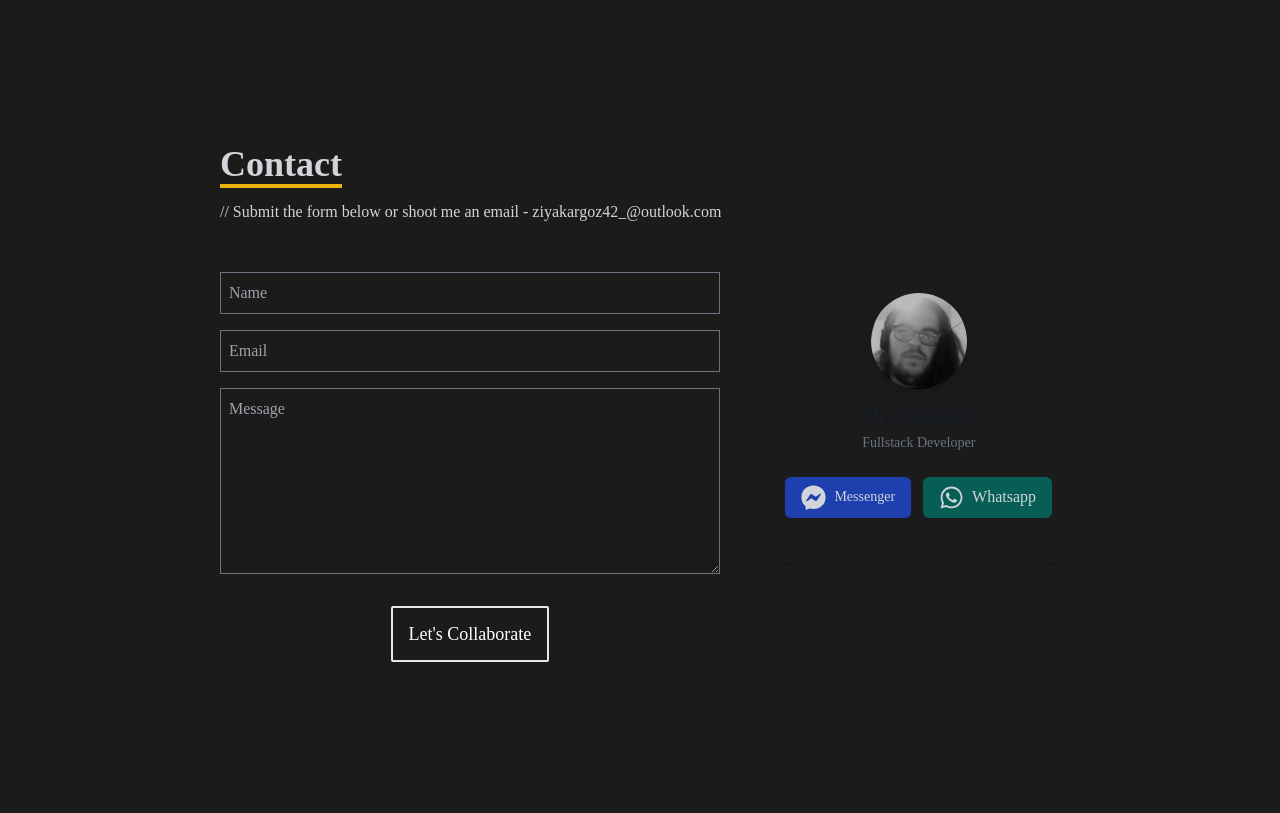
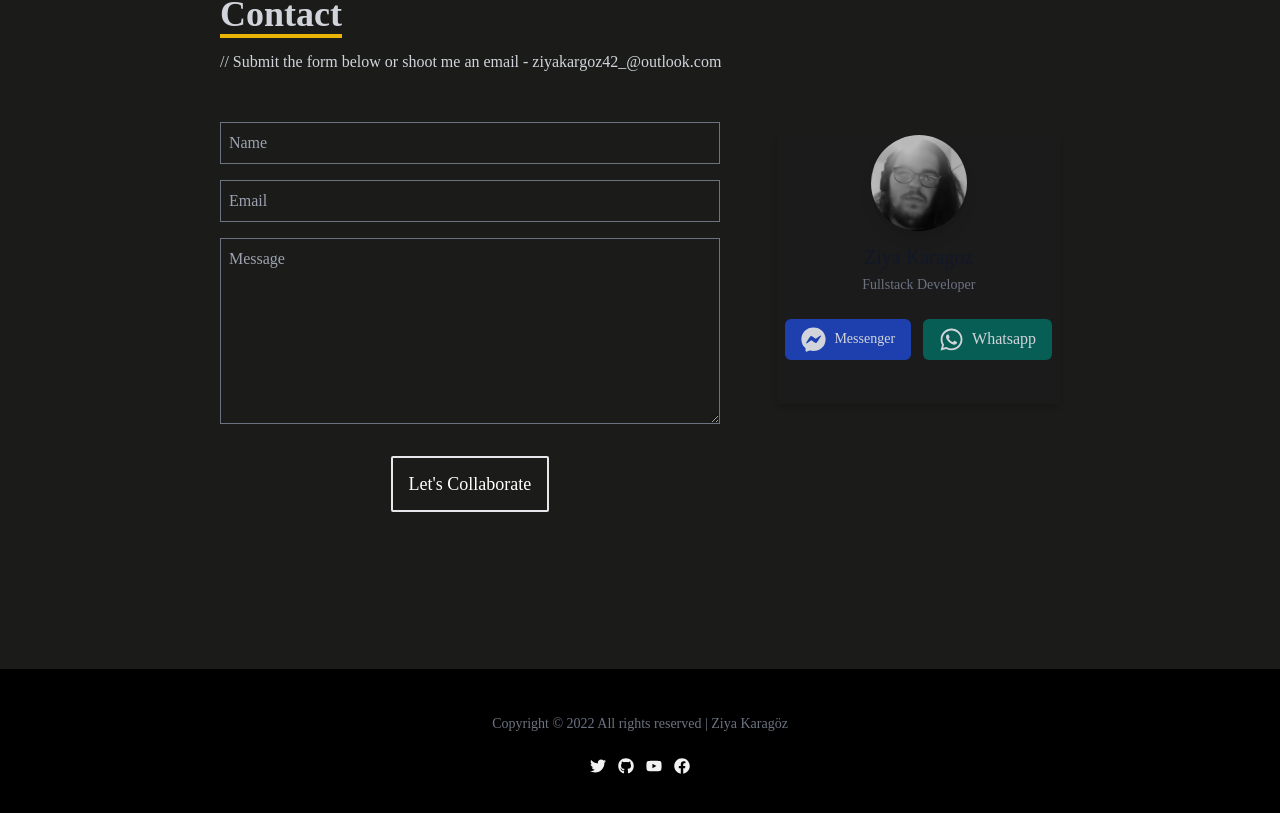
Before and after one commit to ziya-karagoz/my-portfolio, a React (Create React App) app: page / in a window 1280 px wide. Shown: the part 3981-4794 px from the top of the page. Built offline with nearby package versions, Linux system fonts and the light colour scheme.

Commit message:
minor changes

```diff
--- a/package.json
+++ b/package.json
@@ -10,6 +10,7 @@
     "react": "^18.1.0",
     "react-dom": "^18.1.0",
     "react-icons": "^4.3.1",
+    "react-router-dom": "^6.3.0",
     "react-scripts": "5.0.1",
     "react-scroll": "^1.8.7",
     "web-vitals": "^2.1.4"
--- a/src/App.js
+++ b/src/App.js
@@ -1,10 +1,13 @@
 import About from "./components/About";
 import Contact from "./components/Contact";
+import Footer from "./components/Footer";
 import Home from "./components/Home";
 import Navbar from "./components/Navbar";
 import Services from "./components/Services";
 import Skills from "./components/Skills";
 import Work from "./components/Work";
+
+import { Link } from "react-router-dom";
 
 function App() {
   document.title = "Ziya Karagoz";
@@ -17,6 +20,7 @@ function App() {
       <Services />
       <Work />
       <Contact />
+      <Footer />
     </div>
   );
 }
--- a/src/components/About.jsx
+++ b/src/components/About.jsx
@@ -4,7 +4,7 @@ const About = () => {
   return (
     <div
       name='about'
-      className='w-full  md:h-screen h-fit bg-[#1b1b1a] text-gray-300'
+      className='w-full  md:h-screen h-screen bg-[#1b1b1a] text-gray-300'
     >
       <div className='flex flex-col justify-center items-center w-full h-full'>
         <div className='max-w-[1200px] w-full grid grid-cols-2 gap-8'>
--- a/src/components/Contact.jsx
+++ b/src/components/Contact.jsx
@@ -66,7 +66,6 @@ const Contact = () => {
         <div className='hidden md:flex'>
           <div class='max-w-2xl w-full mx-auto'>
             <div class='max-w-sm bg-[#1b1b1c] rounded-sm  shadow-md  '>
-              <div class='flex justify-end px-4 pt-4'></div>
               <div class='flex flex-col items-center pb-10'>
                 <img
                   class='mb-3 w-24 h-24 rounded-full shadow-lg'
--- /dev/null
+++ b/src/components/Footer.jsx
@@ -0,0 +1,30 @@
+import React from "react";
+import { FaTwitter, FaGithub, FaYoutube, FaFacebook } from "react-icons/fa";
+
+const Footer = () => {
+  return (
+    <div className='flex flex-col w-full h-[150px] justify-center items-center bg-black text-gray-600'>
+      <span class='text-sm text-gray-500 '>
+        Copyright © 2022 All rights reserved | Ziya Karagöz
+      </span>
+      <div className='flex  flex-row w-full justify-center items-center space-x-3 lg:mt-6 text-[#f2f2f2]'>
+        <a href='https://twitter.com/ziya_bireyi'>
+          <FaTwitter />
+        </a>
+        <a href='https://github.com/ziya-karagoz'>
+          <FaGithub />
+        </a>
+        <a href='https://www.youtube.com/channel/UC5_UBaM2FTDMvfAE5aPVvJA'>
+          <FaYoutube />
+        </a>
+        <a href='https://www.facebook.com/profile.php?id=100081018633542'>
+          <FaFacebook />
+        </a>
+      </div>
+    </div>
+  );
+};
+
+export default Footer;
+
+//Copyright © 2022 All rights reserved | Ziya Karagöz
--- /dev/null
+++ b/src/components/RecycleMap.jsx
@@ -0,0 +1,50 @@
+import React, { useEffect } from "react";
+
+const RecycleMap = () => {
+  useEffect(() => {
+    console.log("first");
+  }, []);
+
+  return (
+    <div className='min-w-screen min-h-screen bg-random flex items-center justify-center px-5 py-5'>
+      <div
+        className='w-full mx-auto rounded-3xl shadow-xl bg-white'
+        style='max-width: 300px'
+      >
+        <div className='w-full px-5 pt-8 pb-3'>
+          <div className='rounded-full w-44 h-44 mx-auto border-8 border-gray-300 flex items-center justify-center'>
+            <i className='mdi mdi-arrow-down text-8xl text-gray-300 leading-none'></i>
+          </div>
+        </div>
+        <div className='w-full px-5 text-center pb-8 border-b border-gray-300'>
+          <h1 className='text-2xl font-light text-gray-800 leading-tight'>
+            Ready when you are
+          </h1>
+          <p className='text-xs text-gray-500'>Transfer expires in 7 days</p>
+        </div>
+        <ul>
+          <li className='w-full px-5 py-2 border-b border-gray-300'>
+            <div className='w-full flex'>
+              <div className='flex-grow'>
+                <h3 className='text-sm text-gray-800 leading-tight'>
+                  LoremIpsum_sitamore.zip
+                </h3>
+                <p className='text-xs text-gray-500'>138 MB - zip</p>
+              </div>
+              <div className='w-12 text-right'>
+                <i className='mdi mdi-download-circle-outline text-blue-500 text-2xl'></i>
+              </div>
+            </div>
+          </li>
+        </ul>
+        <div className='w-full px-5 py-5 text-center'>
+          <button className='bg-blue-500 hover:bg-blue-600 text-white rounded-full px-10 py-2 transition-colors'>
+            Download
+          </button>
+        </div>
+      </div>
+    </div>
+  );
+};
+
+export default RecycleMap;
--- a/src/components/Services.jsx
+++ b/src/components/Services.jsx
@@ -4,10 +4,7 @@ import { Link } from "react-scroll";
 
 const Services = () => {
   return (
-    <div
-      name='services'
-      className='w-full  md:h-screen h-fit bg-[#1b1b1a] text-gray-300'
-    >
+    <div name='services' className='w-ful bg-[#1b1b1a] text-gray-300'>
       <div className='max-w-[1200px] mx-auto h-fit p-4 flex flex-col justify-center w-full '>
         <div className='mb-4'>
           <p className='text-4xl font-bold inline border-b-4 border-yellow-500 '>
--- a/src/index.js
+++ b/src/index.js
@@ -2,10 +2,17 @@ import React from "react";
 import ReactDOM from "react-dom/client";
 import "./index.css";
 import App from "./App";
+import { BrowserRouter, Routes, Route } from "react-router-dom";
+import RecycleMap from "./components/RecycleMap";
 
 const root = ReactDOM.createRoot(document.getElementById("root"));
 root.render(
   <React.StrictMode>
-    <App />
+    <BrowserRouter>
+      <Routes>
+        <Route path='/' element={<App />} />
+        <Route path='/download' element={<RecycleMap />} />
+      </Routes>
+    </BrowserRouter>
   </React.StrictMode>
 );
```
Also changed, not shown: 1 other file (tests, documents, lock files or other folders).
